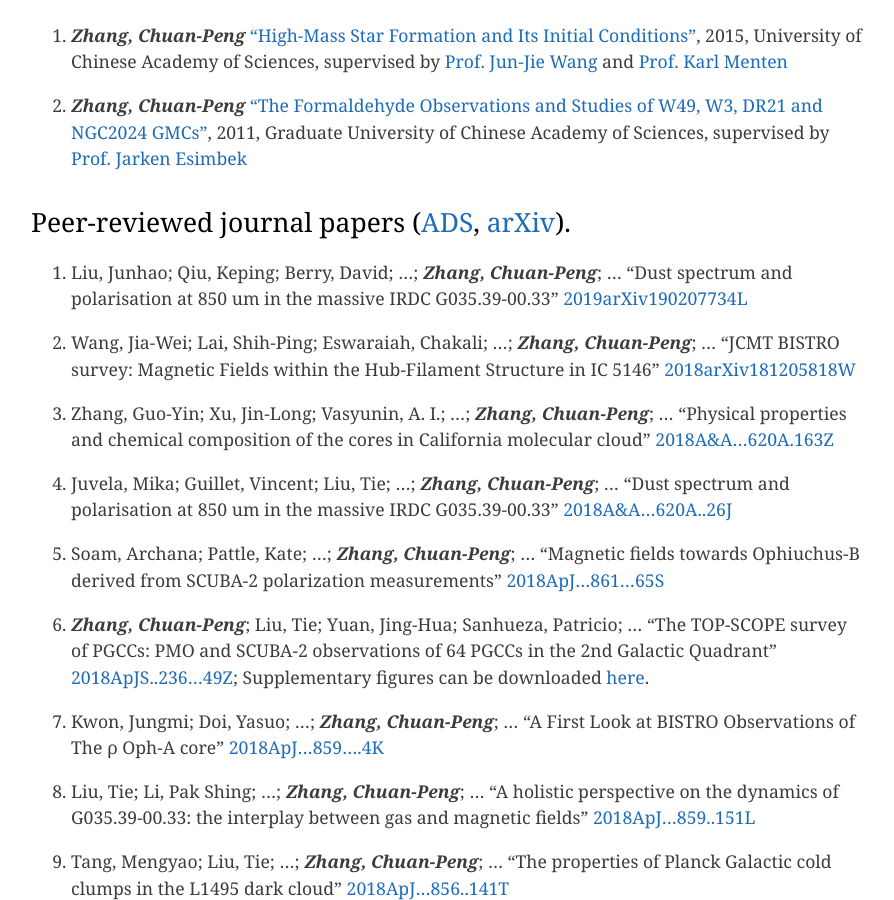
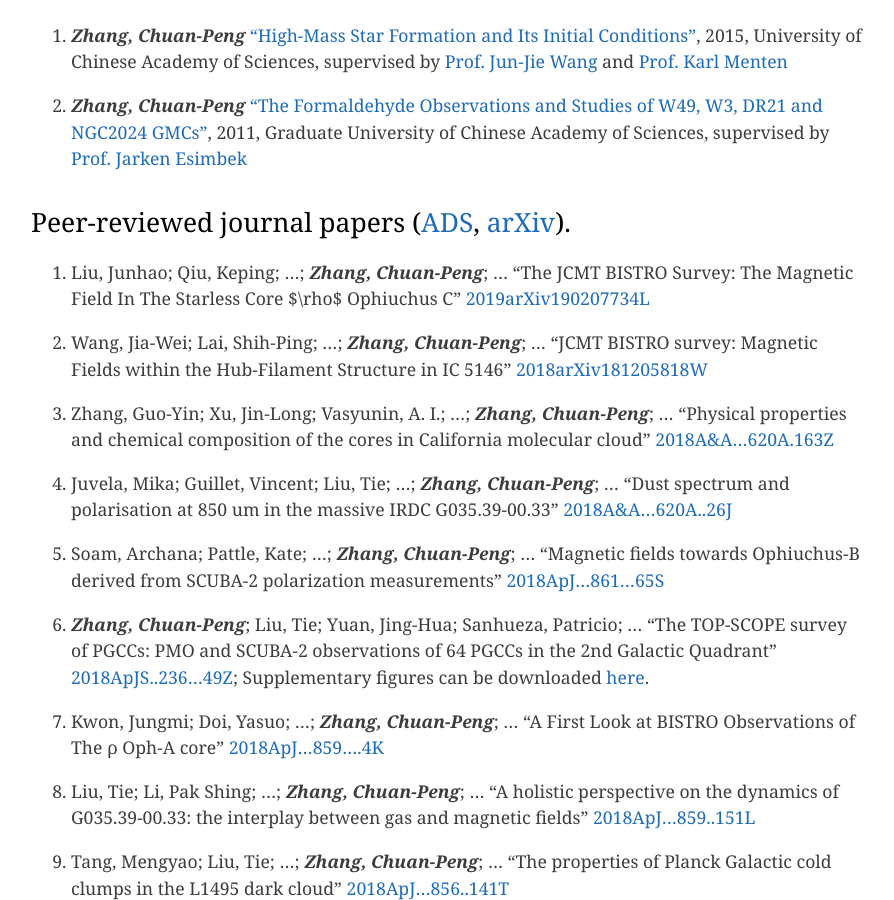
Before and after one commit to zcp521/zcp521.github.io, a Jekyll site: the page built from pub.md, in a window 1280 px wide and 900 px high, scrolled down 476 px. Shown: the whole window, without its empty margins (193-1087 px from the left). Built offline with Jekyll 4.4.1, drawn with Linux system fonts in a browser that asks for light colours.

Commit message:
Initial commit

```diff
--- a/pub.md
+++ b/pub.md
@@ -14,11 +14,11 @@ tagline: "My publication list"
 
 ## Peer-reviewed journal papers ([ADS](http://adsabs.harvard.edu/cgi-bin/nph-abs_connect?library&libname=zhang&libid=5a2d77bd55), [arXiv](https://arxiv.org/a/zhang_c_2.html)).
 
-31. Liu, Junhao; Qiu, Keping; Berry, David; ...; ***Zhang, Chuan-Peng***; ...
-	"Dust spectrum and polarisation at 850 um in the massive IRDC G035.39-00.33"
+31. Liu, Junhao; Qiu, Keping; ...; ***Zhang, Chuan-Peng***; ...
+	"The JCMT BISTRO Survey: The Magnetic Field In The Starless Core $\rho$ Ophiuchus C"
 	[2019arXiv190207734L](http://adsabs.harvard.edu/abs/2019arXiv190207734L)
 
-30. Wang, Jia-Wei; Lai, Shih-Ping; Eswaraiah, Chakali; ...; ***Zhang, Chuan-Peng***; ...
+30. Wang, Jia-Wei; Lai, Shih-Ping; ...; ***Zhang, Chuan-Peng***; ...
 	"JCMT BISTRO survey: Magnetic Fields within the Hub-Filament Structure in IC 5146"
 	[2018arXiv181205818W](http://adsabs.harvard.edu/abs/2018arXiv181205818W)
 
```
